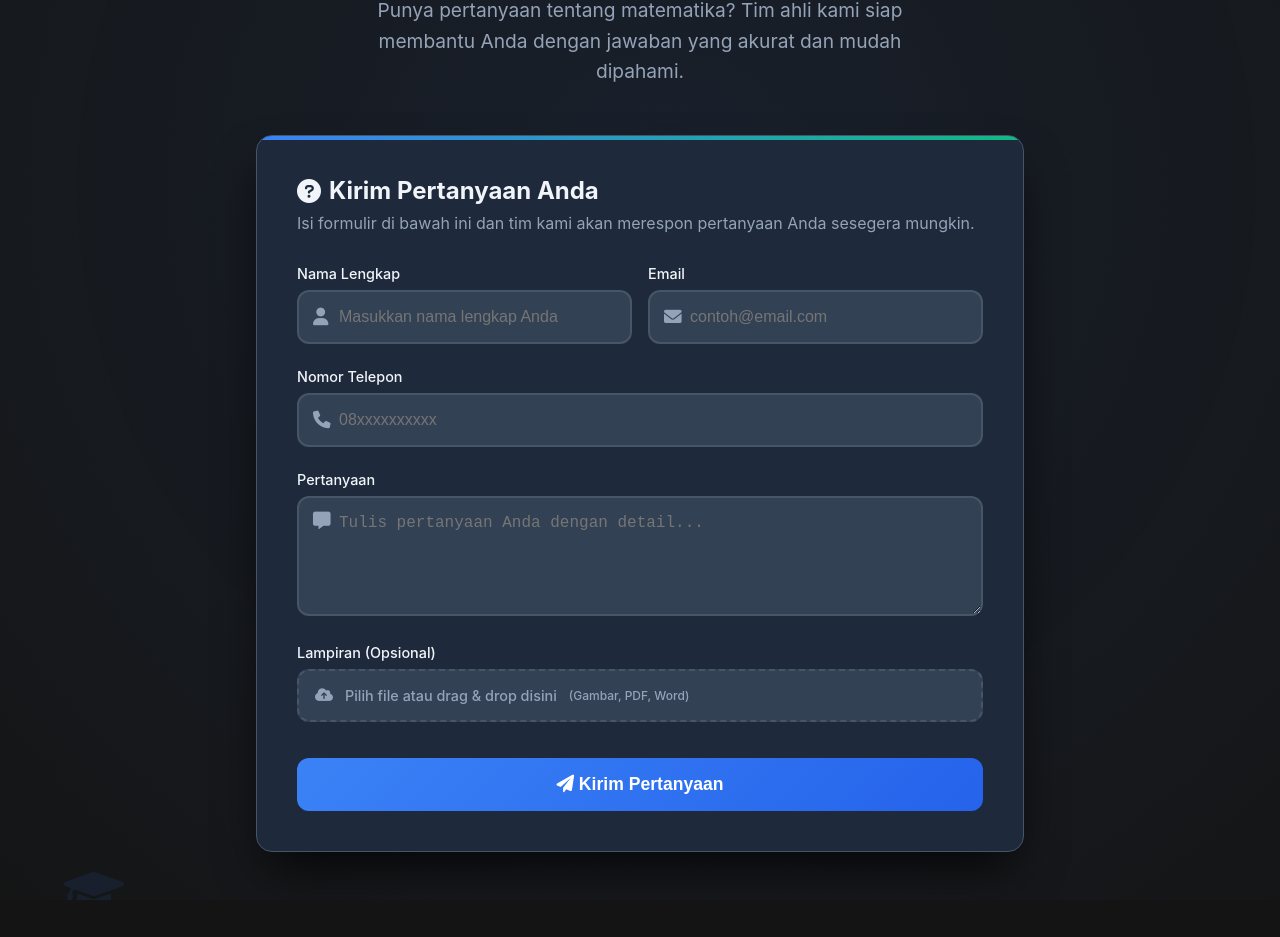
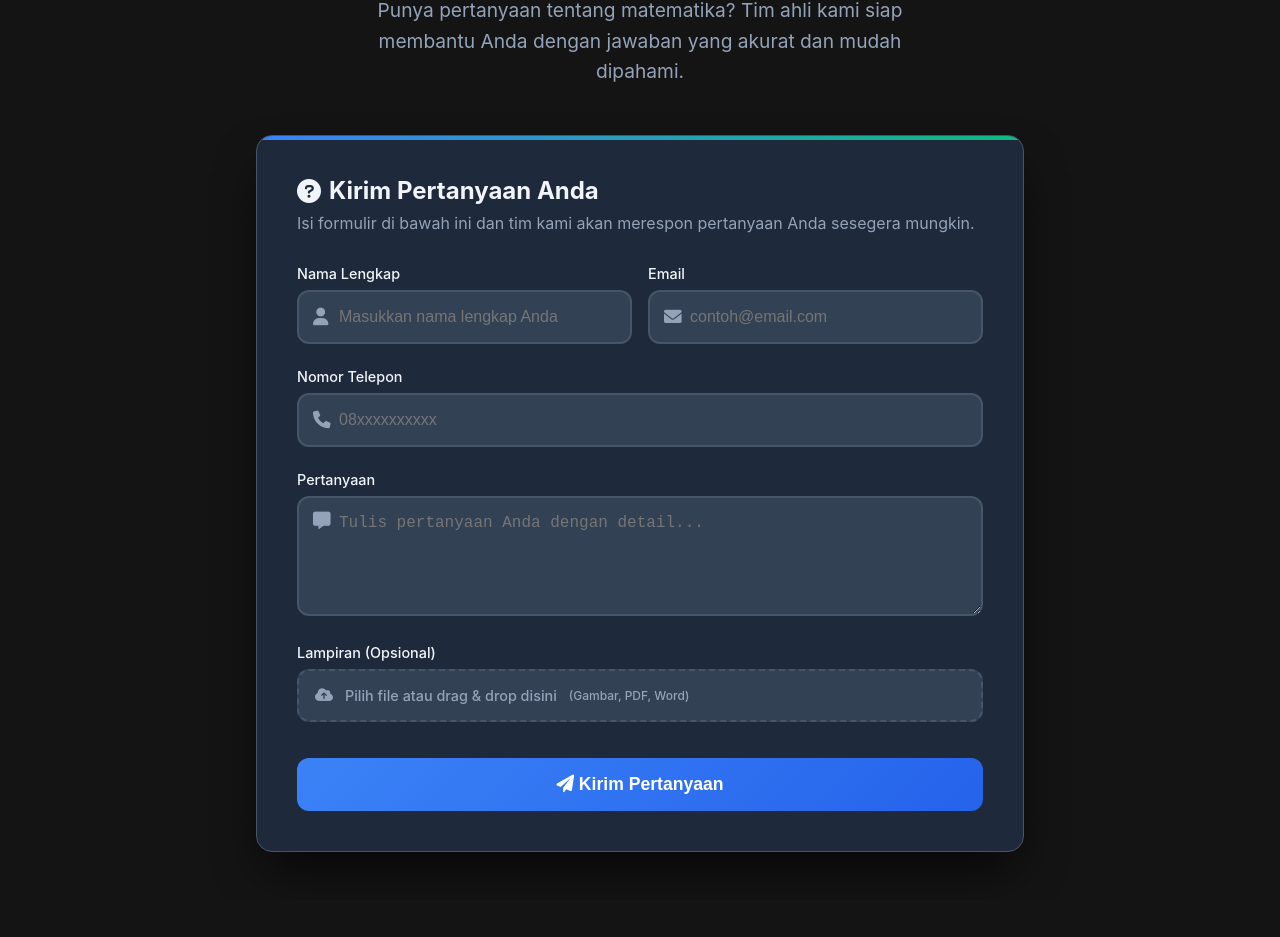
Before and after one commit to Rppma6174/TanyaUMTAcademy, a plain HTML site: page index.html in a window 1280 px wide. Shown: the part 188-1125 px from the top of the page. Drawn offline with Linux system fonts and the light colour scheme.

Commit message:
index.html

```diff
--- a/index.html
+++ b/index.html
@@ -10,7 +10,7 @@
             --primary-blue: #3B82F6;
             --primary-blue-hover: #2563EB;
             --success-green: #10B981;
-            --bg-dark: #0F172A;
+            --bg-dark: #141414;
             --bg-card: #1E293B;
             --bg-input: #334155;
             --text-primary: #F1F5F9;
@@ -203,7 +203,7 @@
             left: -50%;
             width: 200%;
             height: 200%;
-            background: radial-gradient(circle, rgba(59, 130, 246, 0.1) 0%, transparent 70%);
+            background: #141414;
             animation: float 20s ease-in-out infinite;
         }
 
@@ -736,7 +736,7 @@ footer::before {
     <div class="bg-animation"></div>
 
     <!-- Floating Icons -->
-    <div class="floating-icon" style="font-size: 3rem; color: var(--primary-blue);">
+    <!-- <div class="floating-icon" style="font-size: 3rem; color: var(--primary-blue);">
         <i class="fas fa-graduation-cap"></i>
     </div>
     <div class="floating-icon" style="font-size: 2.5rem; color: var(--success-green);">
@@ -744,7 +744,7 @@ footer::before {
     </div>
     <div class="floating-icon" style="font-size: 2rem; color: var(--primary-blue);">
         <i class="fas fa-lightbulb"></i>
-    </div>
+    </div> -->
 
     <!-- Main Container -->
     <div class="container">
```
